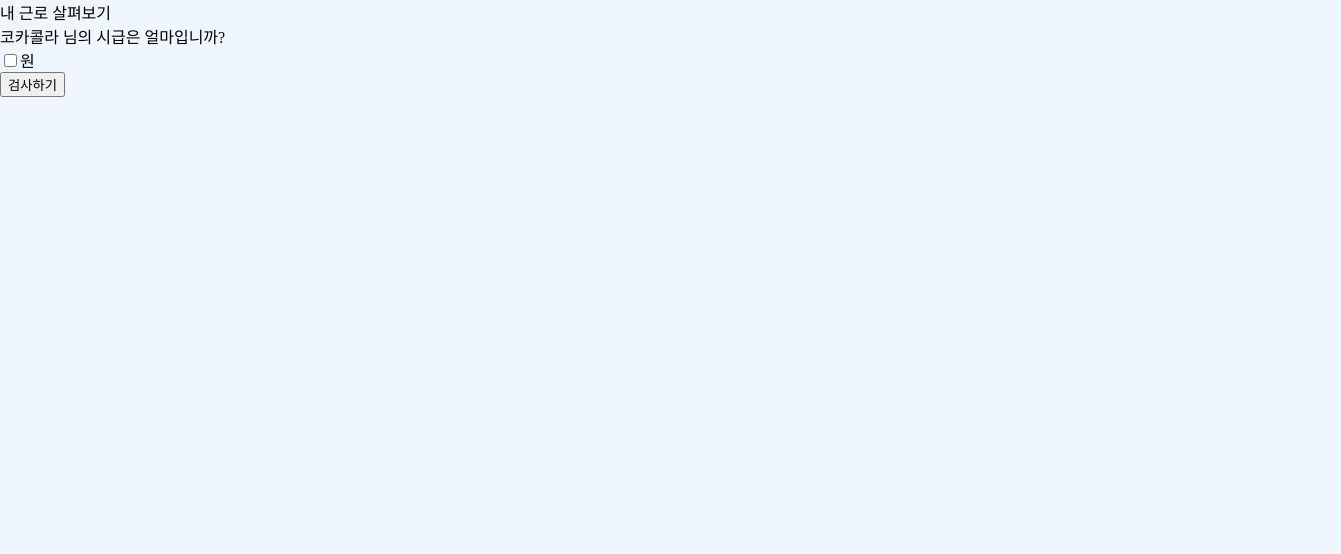
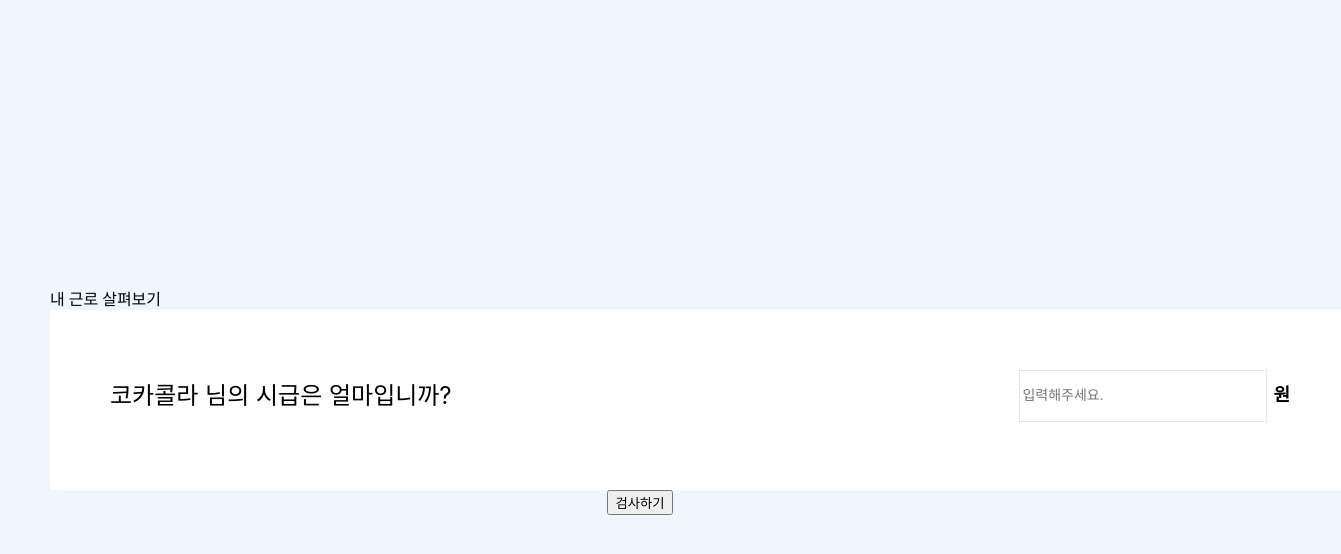
Before and after one commit to HSU-Likelion12-yourSide/YourSide-Front, a React (Create React App) app: page /ViewMyWork in a window 1280 px wide. Shown: the top 554 px of the page, 1341 px wide, since content can reach past the window. Built offline with nearby package versions, Linux system fonts and the light colour scheme.

Commit message:
🚩: 기본적인 구조 및 css 적용

```diff
--- a/src/Page/WorkArrangement/components/ViewMyWork.jsx
+++ b/src/Page/WorkArrangement/components/ViewMyWork.jsx
@@ -1,19 +1,26 @@
 import React from 'react';
+import '../css/ViewMyWork.scss';
 
 const ViewMyWork = () => {
   return (
     <div className="view-my-work">
-      <div className="vmw-">내 근로 살펴보기</div>
-      <div>
-        <div className="vmw-">
-          <div className="vmw-">코카콜라 님의 시급은 얼마입니까?</div>
-          <div className="vmw-">
-            <input type="checkbox" />
+      <div className="vmw-container">
+        <div id="vmw-title">내 근로 살펴보기</div>
+        <div className="vmw-group">
+          <div className="vmw-question">
+            <span>코카콜라 님의 시급은 얼마입니까?</span>
+            <span id="description" style={{ display: 'none' }}>
+              주 연장 근로 시간 (1일 8시간, 1주 40시간 초과한 시간)
+            </span>
+          </div>
+
+          <div className="vmw-answer">
+            <input type="input" placeholder="입력해주세요." />
             <span>원</span>
           </div>
         </div>
       </div>
-      <button className="vmw-">검사하기</button>
+      <button className="vmw-result">검사하기</button>
     </div>
   );
 };
--- /dev/null
+++ b/src/Page/WorkArrangement/css/ViewMyWork.scss
@@ -0,0 +1,66 @@
+.view-my-work {
+  background-color: #EFF6FE;
+  display: flex;
+  box-sizing: border-box;
+  flex-direction: column;
+  justify-content: center;
+  align-items: center;
+  width: 100%;
+  min-height: 100vh;
+  font-family: 'Pretendard';
+
+  .vmw-container {
+    width: 1180px;
+
+    #vmw-title {}
+
+    .vmw-group {
+      background-color: white;
+      display: flex;
+      justify-content: space-between;
+      align-items: center;
+      width: 100%;
+      padding: 60px 51px 68px 60px;
+
+      .vmw-question {
+        display: flex;
+        flex-direction: column;
+        font-family: 'Inter';
+        font-weight: 400;
+        font-size: 24px;
+        line-height: 32px;
+
+        #description {
+          color: #204598;
+          font-size: 18px;
+          line-height: 24px;
+        }
+      }
+
+      .vmw-answer {
+        input {
+          border: 1px solid #E5E5EC;
+          width: 242px;
+          height: 48px;
+          margin-right: 6px;
+        }
+
+        input::placeholder {
+          font-family: 'Pretendard';
+          font-weight: 400;
+          font-size: 14px;
+          line-height: 20px;
+        }
+
+        span {
+          font-family: 'Pretendard';
+          font-weight: 600;
+          font-size: 18px;
+          line-height: 28px;
+        }
+      }
+    }
+  }
+
+  .vmw-result {}
+}
```
